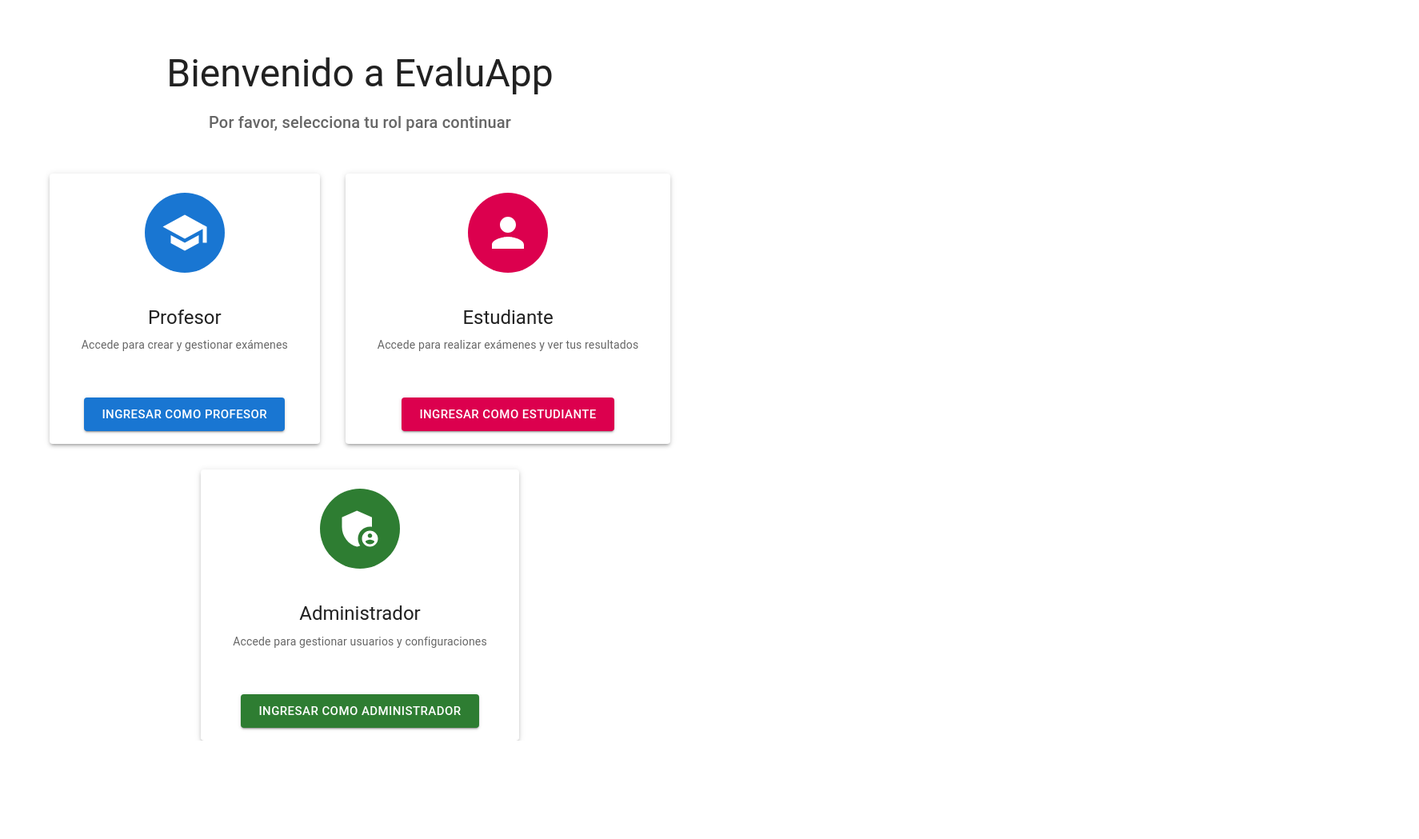
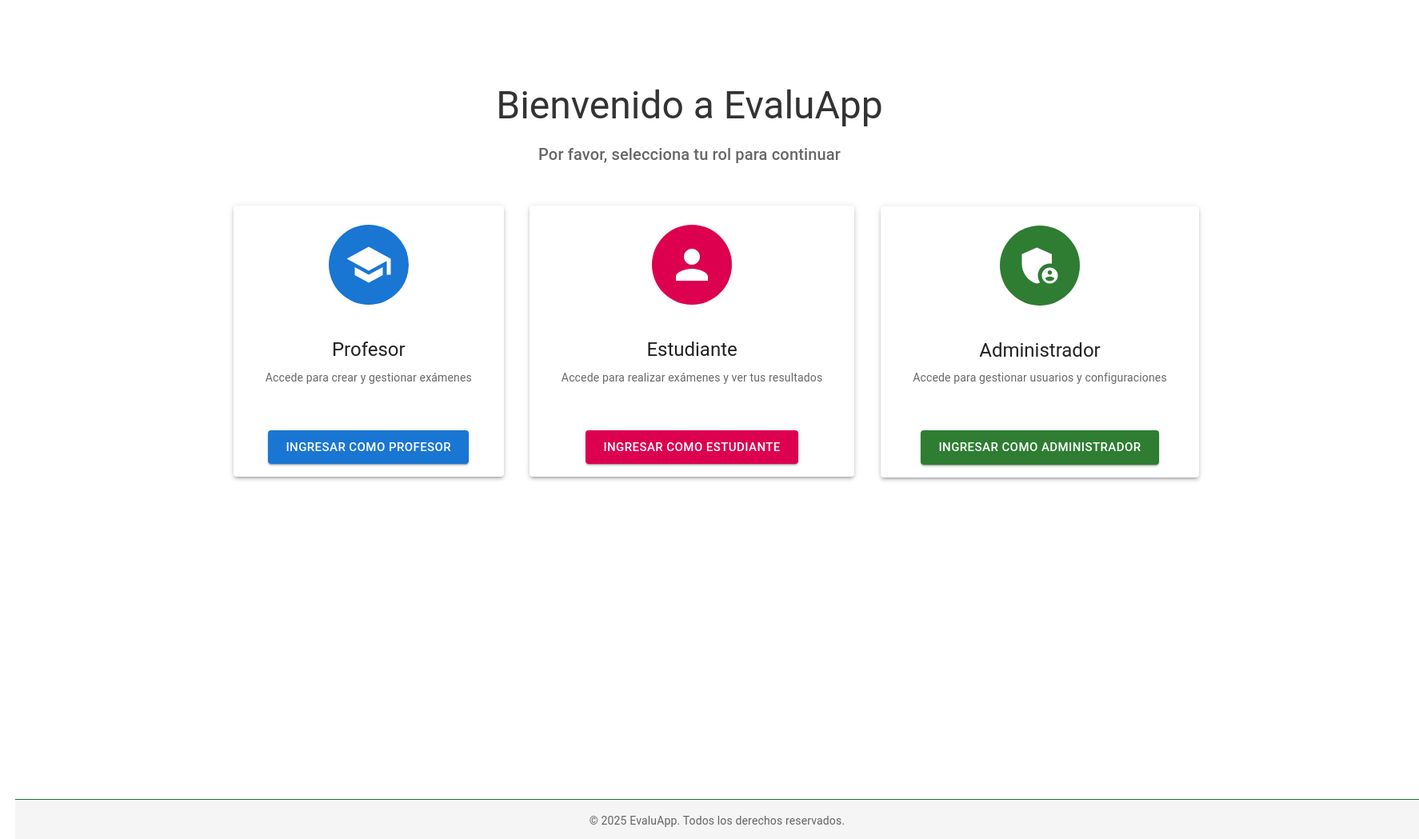
Before and after one commit to Mar-Vin1926/EvaluApp-JsREACT, a React (Vite) app: page / in a window 1280 px wide. Shown: the top 1049 px of the page at 80% size, 1774 px wide, since content can reach past the window. Before the commit the page ends 926 px from the top, so only its background shows below. Built offline with nearby package versions, Linux system fonts and the light colour scheme.

Commit message:
se ajustan stilos de Login

```diff
--- /dev/null
+++ b/src/components/auth/Login.css
@@ -0,0 +1,41 @@
+html, body {
+  margin: 0;
+  padding: 0;
+  height: 100%; /* Asegura que ocupen toda la altura */
+}
+
+.container {
+position: relative;
+left: 230px;
+top: 178px;;
+}
+
+
+.admin-card-Admin {
+  position: relative;
+  left: 620px; /* Mueve la tarjeta Administrador 50px hacia la derecha */
+  top: -370px; /* Mueve la tarjeta 45px hacia arriba */
+}
+
+.welcome-text {
+  position: relative;
+  left: 182px; /* Mueve el texto hacia la derecha */
+  font-family: 'Arial', sans-serif; /* Cambia la fuente */
+  font-size: 24px; /* Cambia el tamaño de la letra */
+  font-weight: bold; /* Cambia el grosor de la letra */
+  color: #333; /* Cambia el color del texto */
+  text-align: center; /* Asegura que el texto esté centrado */
+}
+
+.footer {
+    position: relative;
+    left: -235px; /* Mueve el footer hacia la izquierda */
+  background-color: #161118; /* Color de fondo */
+  padding: 16px; /* Espaciado interno */
+  text-align: center; /* Centra el texto */
+width: 1755px; /* Ancho del footer */
+  font-size: 14px; /* Tamaño de la letra */
+  color: #da169f; /* Color del texto */
+  border-top: 1px solid #11742f; /* Línea superior */
+  margin: 0; /* Elimina márgenes externos */
+}
--- a/src/components/auth/Login.jsx
+++ b/src/components/auth/Login.jsx
@@ -1,4 +1,5 @@
 import React from 'react';
+import './Login.css';
 import { useNavigate } from 'react-router-dom';
 import { useAuth } from '../../context/AuthContext.jsx';
 import {
@@ -54,8 +55,17 @@ const Login = () => {
   ];
 
   return (
-    <Container maxWidth="md" sx={{ mt: 8 }}>
-      <Box textAlign="center" mb={6}>
+    <Container
+      className="container"
+      maxWidth="md"
+      sx={{
+        display: 'flex',
+        flexDirection: 'column',
+        justifyContent: 'space-between',
+        minHeight: '30vh' // Ocupa toda la altura de la ventana
+      }}
+    >
+      <Box className="welcome-text" textAlign="center" mb={6}>
         <Typography variant="h3" component="h1" gutterBottom>
           Bienvenido a EvaluApp
         </Typography>
@@ -64,9 +74,16 @@ const Login = () => {
         </Typography>
       </Box>
 
-      <Grid container spacing={4} justifyContent="center">
+      <Grid container spacing={4} justifyContent="center" sx={{ flexGrow: 1 }}>
         {roles.map((role) => (
-          <Grid item xs={12} sm={6} md={4} key={role.id}>
+          <Grid
+            item
+            xs={12}
+            sm={6}
+            md={4}
+            key={role.id}
+            className={role.id === 'ADMIN' ? 'admin-card-Admin' : ''}
+          >
             <Card
               sx={{
                 height: '100%',
@@ -130,6 +147,13 @@ const Login = () => {
           </Grid>
         ))}
       </Grid>
+
+      {/* Pie de página */}
+      <Box className="footer" textAlign="center" mt={4} p={2} sx={{ bgcolor: '#f5f5f5' }}>
+        <Typography variant="body2" color="text.secondary">
+          © 2025 EvaluApp. Todos los derechos reservados.
+        </Typography>
+      </Box>
     </Container>
   );
 };
```
